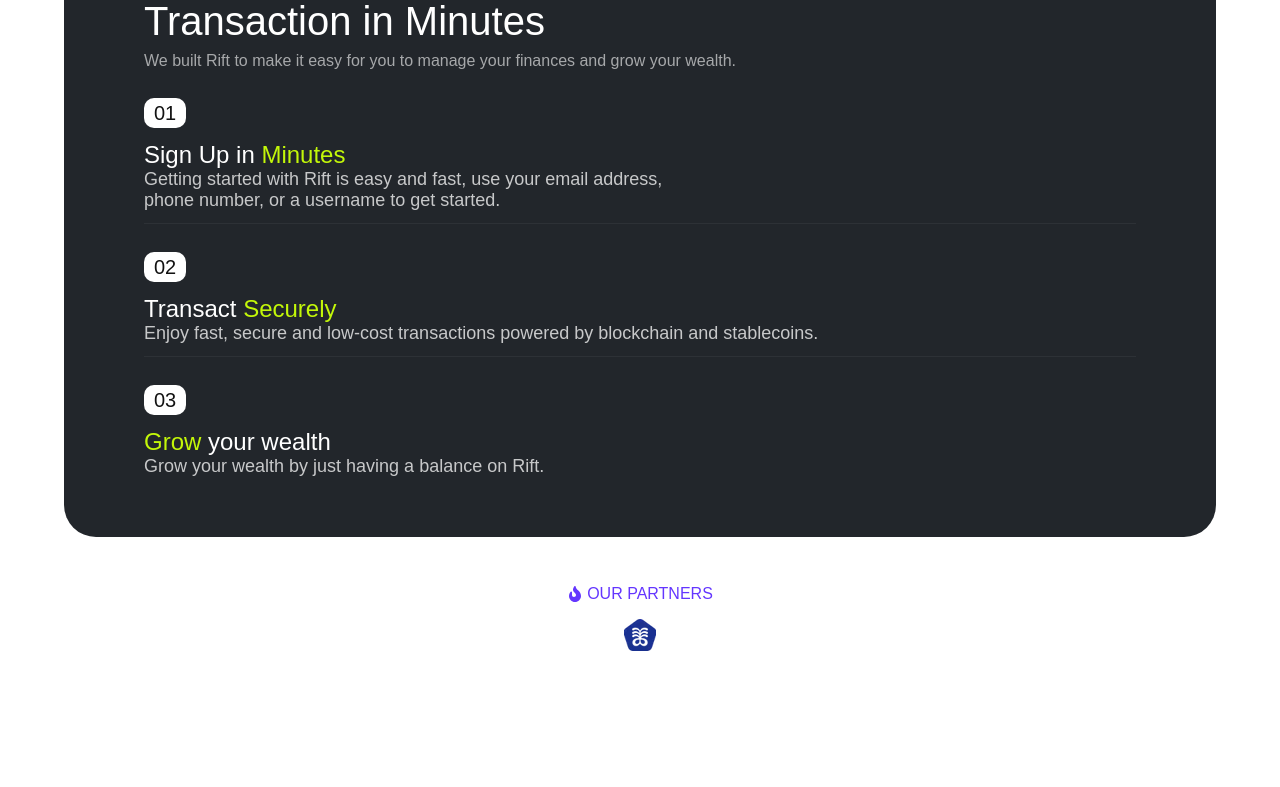
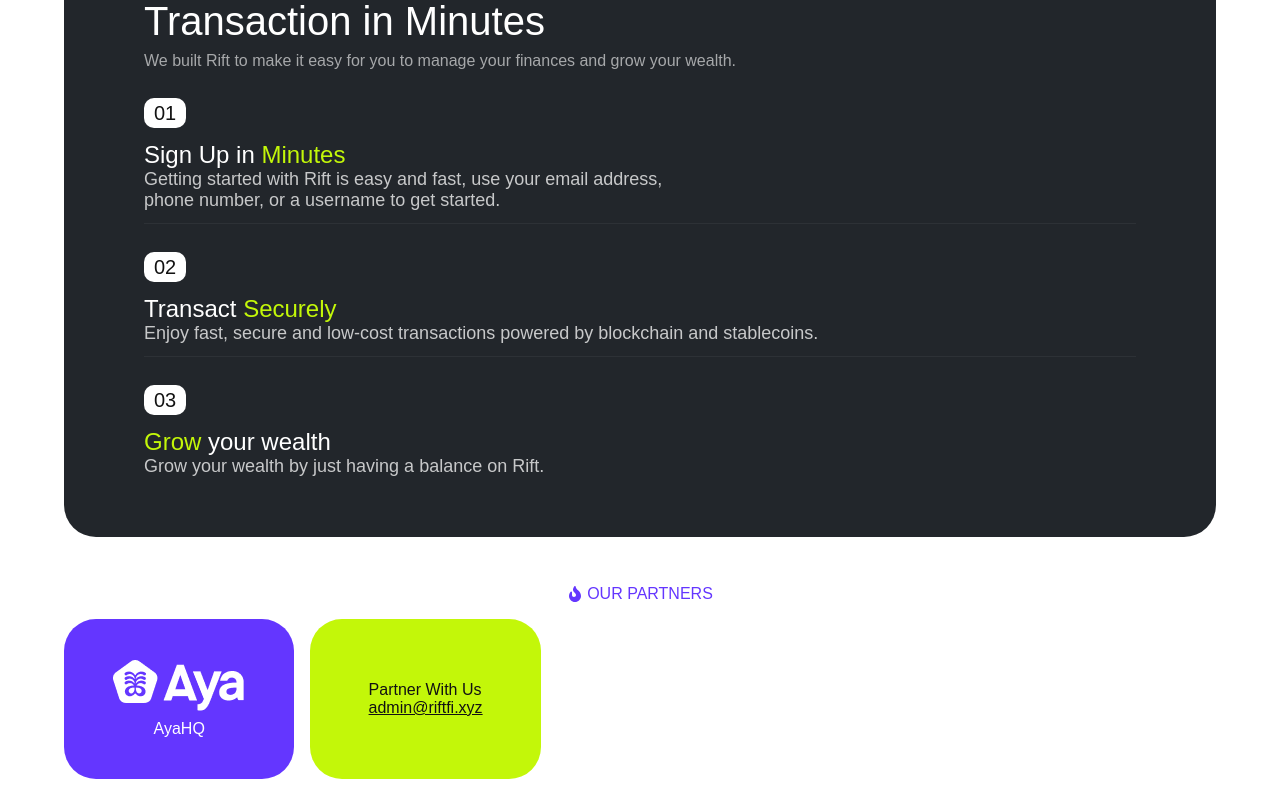
Before and after one commit to Rift-FI/rift-landing, a React (Vite) app: page / in a window 1280 px wide. Shown: the part 2144-2931 px from the top of the page. Before the commit the page ends 2811 px from the top, so only its background shows below. Built offline with nearby package versions, Linux system fonts and the light colour scheme; a web font is replaced by a local one.

Commit message:
add features

```diff
--- a/src/components/Partners.tsx
+++ b/src/components/Partners.tsx
@@ -9,8 +9,22 @@
         our partners
       </p>
 
-      <div className="partners_ctr">
-        <img src="/assets/aya.webp" alt="Aya" />
+      <div className="_partners_ctr">
+        <a
+          href="https://www.ayahq.com/"
+          target="_blank"
+          className="partner_ctr aya"
+        >
+          <img src="/assets/aya.png" alt="Aya" />
+          <span>AyaHQ</span>
+        </a>
+
+        <a href="mailto:admin@riftfi.xyz" className="partner_ctr _add">
+          <div>
+            <p>Partner With Us</p>
+            <span>admin@riftfi.xyz</span>
+          </div>
+        </a>
       </div>
     </div>
   );
--- a/src/styles/components/partners.scss
+++ b/src/styles/components/partners.scss
@@ -15,11 +15,45 @@
     color: colors.$blueaccent;
   }
 
-  .partners_ctr {
-    @include mixins.flexmixin(row, nowrap, center, center, 0.5rem);
-    width: 100%;
-    height: 3rem;
-    margin-top: 0.5rem;
-    border-radius: 2rem;
+  ._partners_ctr {
+    @include mixins.flexmixin(row, wrap, center, flex-start, 0.5rem);
+
+    @include mixins.desktop() {
+      gap: 1rem;
+      margin-top: 0.5rem;
+    }
+
+    .partner_ctr {
+      @include mixins.flexmixin(column, nowrap, center, center, 0.5rem);
+      width: 100%;
+      height: 10rem;
+      margin-top: 0.5rem;
+      border-radius: 2rem;
+      background-color: colors.$secondary;
+
+      @include mixins.desktop() {
+        width: 20%;
+      }
+
+      span {
+        font-weight: 500;
+      }
+
+      &.aya {
+        background-color: colors.$blueaccent;
+
+        span {
+          color: colors.$primarywhite;
+        }
+      }
+
+      &._add {
+        background-color: colors.$buttonlime;
+
+        span {
+          text-decoration: underline;
+        }
+      }
+    }
   }
 }
```
Also changed, not shown: public/assets/aya.webp (deleted).
